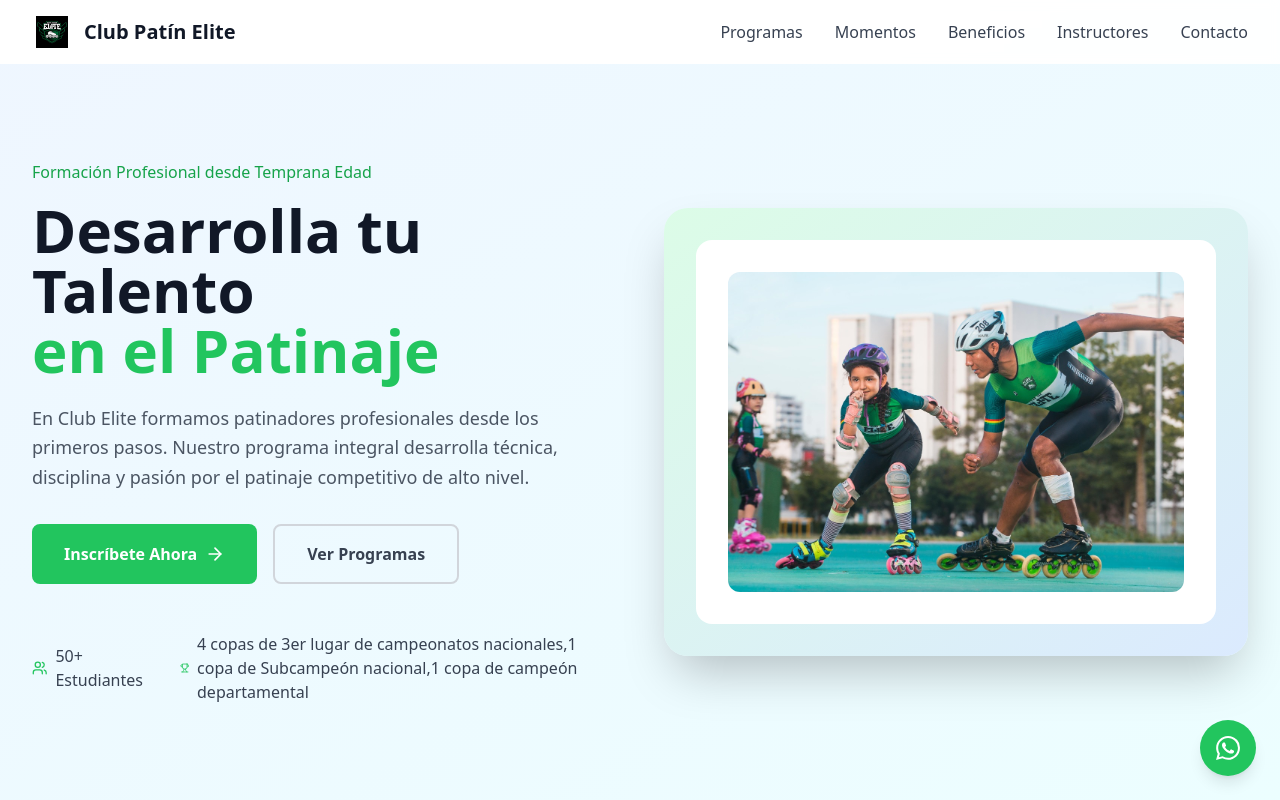
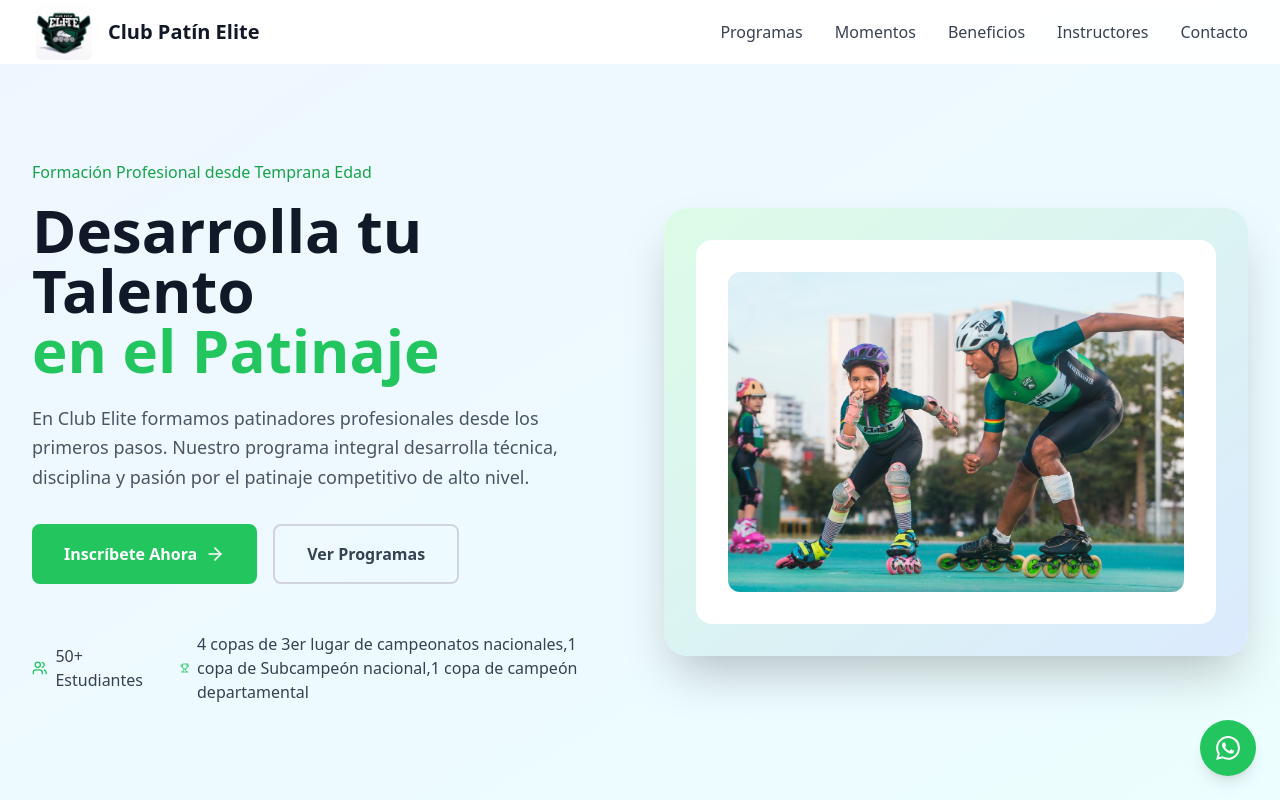
Before and after one commit to RaulOrtiz99/escuela-de-patinaje, a React (Vite) app: page / in a window 1280 px wide. Shown: the top 800 px of the page. Built offline with nearby package versions, Linux system fonts and the light colour scheme.

Commit message:
ultimos cambios y correcciones ya por fin

```diff
--- a/src/App.tsx
+++ b/src/App.tsx
@@ -104,12 +104,14 @@ const App: React.FC = () => {
         <div className="max-w-7xl mx-auto px-4 sm:px-6 lg:px-8">
           <div className="flex items-center justify-between h-16">
             <div className="flex items-center space-x-3">
-              <div className="w-10 h-12 bg-white-500 rounded-full flex items-center justify-center overflow-hidden">
+              <div className="flex items-center space-x-3">
+                <div className="w-16 h-16 bg-white rounded-lg flex items-center justify-center overflow-hidden p-1">
                   <img
-                  src="/assets/eliteclublogo.jpg"
+                    src="/assets/elitepatinlogofinal.jpg"
                     alt="Logo Club Patín Elite"
-                  className="w-8 h-8 object-contain"
+                    className="w-full h-full object-contain rounded-md"
                   />
+                </div>
               </div>
               <span className="text-xl font-bold text-gray-900">
                 Club Patín Elite
@@ -740,7 +742,7 @@ const App: React.FC = () => {
             <div className="bg-white rounded-2xl p-8 text-center hover:shadow-xl transition-all">
               <div className="w-24 h-24 bg-gray-200 rounded-full mx-auto mb-6 overflow-hidden">
                 <img
-                  src="/assets/imagelist7.jpg"
+                  src="/assets/miguel.png"
                   alt="Miguel Angel Flores"
                   className="w-full h-full object-cover"
                 />
@@ -750,9 +752,8 @@ const App: React.FC = () => {
               </h3>
               <p className="text-blue-600 font-medium mb-4">Entrenador</p>
               <p className="text-gray-600 leading-relaxed">
-                Instructor especializado en técnicas de patinaje con amplia
-                experiencia en el entrenamiento de estudiantes de todos los
-                niveles.
+                Profesor y entrenador nacional de patin carrera roller
+                principiante, intermedia y alto rendimiento,39 años en la disciplina (desde 1985)
               </p>
             </div>
 
@@ -984,7 +985,6 @@ const App: React.FC = () => {
                 </svg>
                 <span>Tiktok</span>
               </a>
-
             </div>
           </div>
 
```
Also changed, not shown: public/assets/elitepatinlogofinal.jpg (added), public/assets/miguel.png (added). Lines whose indentation alone changed are shown as unchanged.
